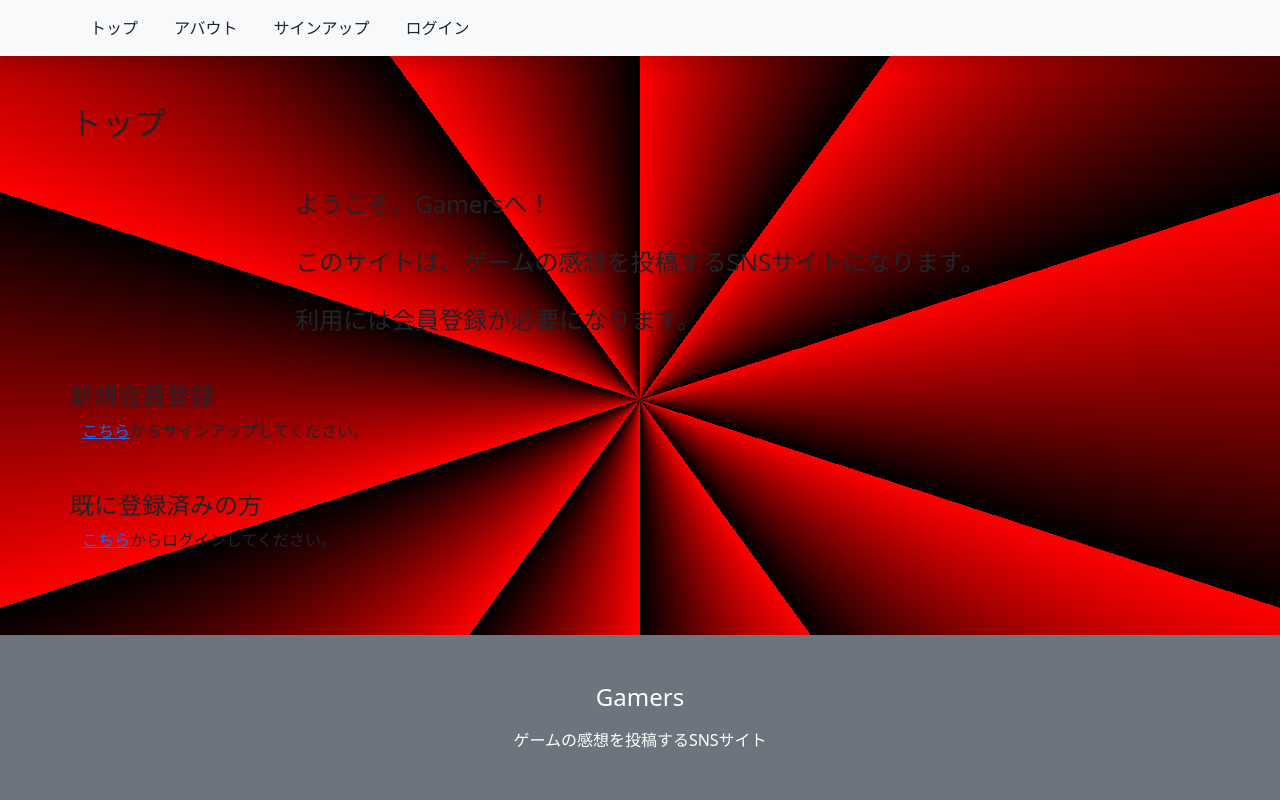
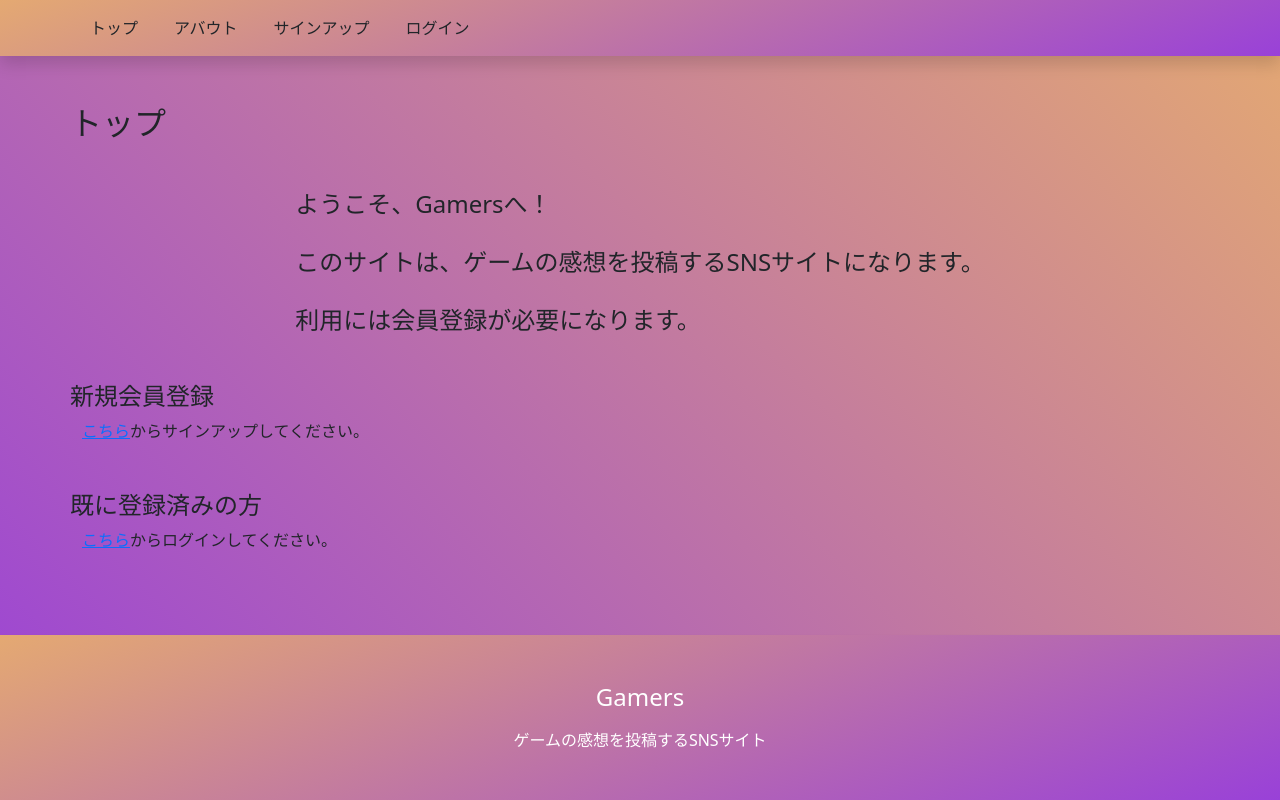
Before and after one commit to 20creamy21/Gamers, a Rails app: page / in a window 1280 px wide. Run offline with Rails 7, Linux system fonts and the light colour scheme; style sheets or scripts are compiled from the project's sources; some libraries are stand-ins or nearby versions.

Commit message:
[Fix] レイアウト修正

```diff
--- a/app/assets/stylesheets/application.scss
+++ b/app/assets/stylesheets/application.scss
@@ -17,19 +17,6 @@
  @import 'font-awesome-sprockets';
  @import 'font-awesome';
 
- .wrapper{
-    min-height: 100vh;
-    position: relative;
-    padding-bottom: 120px;
-    box-sizing: border-box;
- }
-
- footer{
-    position: absolute;
-    bottom: 0;
-    width: 100%;
-}
-
 .nav-item {
     margin-right: 20px;
 }
@@ -37,15 +24,26 @@
 .box15 {
     padding: 0.2em 0.5em;
     margin: 2em 0;
-    background: #DDDDDD;
-    box-shadow: 0px 0px 0px 10px #DDDDDD;
-    border: dashed 2px #A9A9A9;
-    border-radius: 8px;
+    background: linear-gradient(-135deg, #E4A972, #9941D8) ;
+    border: dashed 2px;
 }
 
 body {
-  margin: 0;
-  width: 100vw;
-  height: 100vh;
-  background-image:repeating-conic-gradient(red,black 10%);
+  background: linear-gradient(-135deg, #E4A972, #9941D8) ;
 }
+
+body,
+#wrapper {
+  display: flex;
+  flex-direction: column;
+  min-height: 100vh;
+}
+
+header {
+  background: linear-gradient(-200deg, #E4A972, #9941D8) ;
+}
+
+footer {
+  margin-top: auto;
+  background: linear-gradient(-200deg, #E4A972, #9941D8) ;
+}
--- a/app/views/layouts/application.html.erb
+++ b/app/views/layouts/application.html.erb
@@ -9,7 +9,9 @@
     <%= javascript_include_tag 'application' %>
   </head>
 
-    <header class="shadow bg-light">
+  <body>
+    <div id="wrapper">
+      <header class="shadow">
         <nav class="navbar navbar-expand-lg navbar-light">
           <div class="container">
             <div class="collapse navbar-collapse" id="navbarNavDropdown">
@@ -52,9 +54,10 @@
 
       <%= yield %>
 
-    <footer class="bg-secondary shadow-sm text-white pt-5 pb-5">
+      <footer class="shadow-sm text-white pt-5 pb-5">
         <div class="h4 text-center">Gamers</div>
         <div class="text-center mt-3">ゲームの感想を投稿するSNSサイト</div>
       </footer>
+    </div>
   </body>
 </html>
```
Lines whose indentation alone changed are shown as unchanged.
